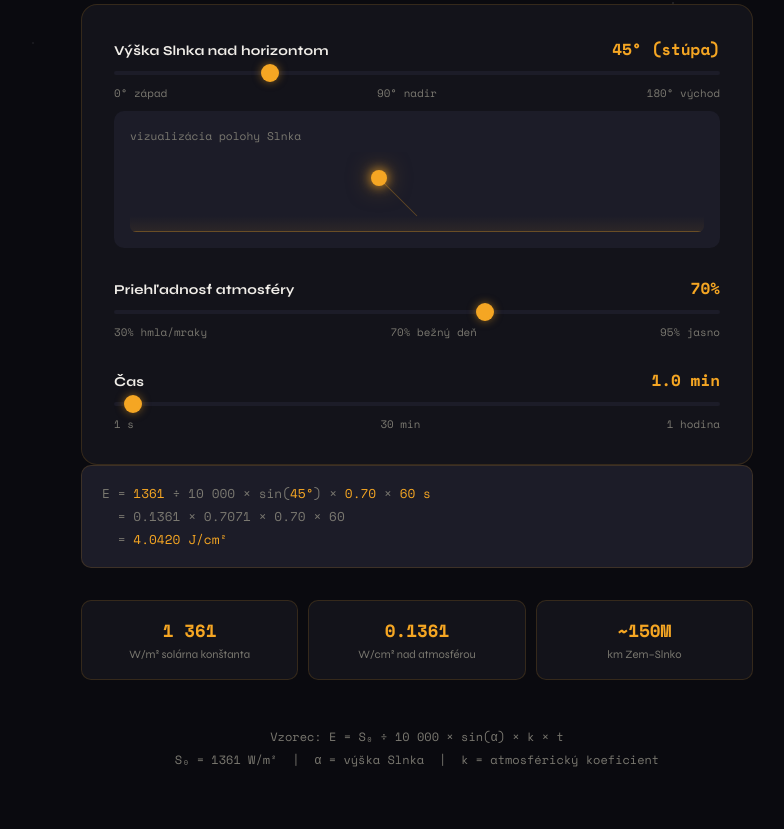
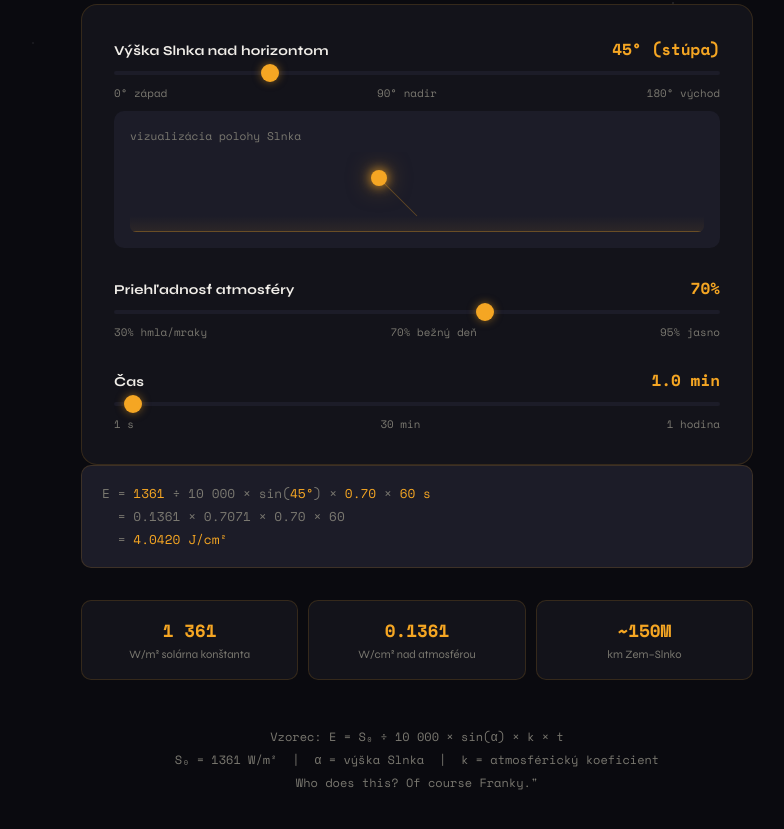
Before and after one commit to FrankyDoesThis/suneng-calc, a plain HTML site: page index.html in a window 1280 px wide. Shown: the part 637-1466 px from the top of the page, without its empty margins (223-1007 px from the left). Drawn offline with nearby package versions, Linux system fonts and the light colour scheme.

Commit message:
Update index.html

```diff
--- a/index.html
+++ b/index.html
@@ -539,7 +539,7 @@
   <footer>
     <p>Vzorec: E = S₀ ÷ 10 000 × sin(α) × k × t</p>
     <p style="margin-top:6px">S₀ = 1361 W/m² &nbsp;|&nbsp; α = výška Slnka &nbsp;|&nbsp; k = atmosférický koeficient</p>
-    <p style="margin-top:6px""Who does this? Of course Franky."</p>
+    <p style="margin-top:6px">Who does this? Of course Franky."</p>
   </footer>
 
 </div>
```
